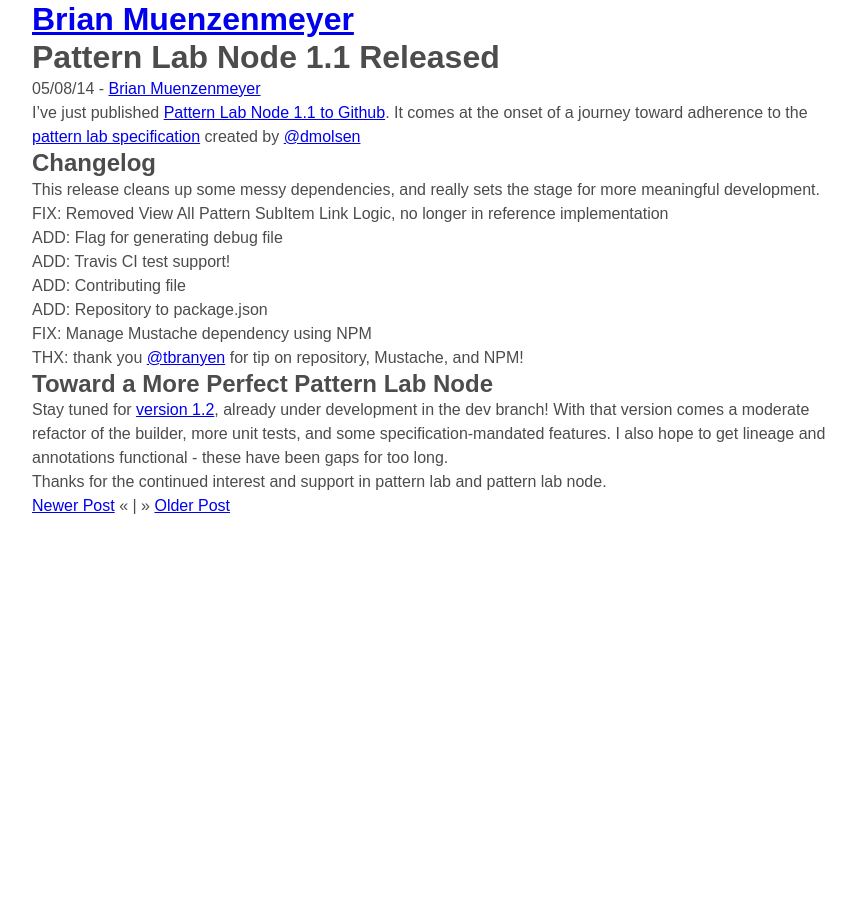
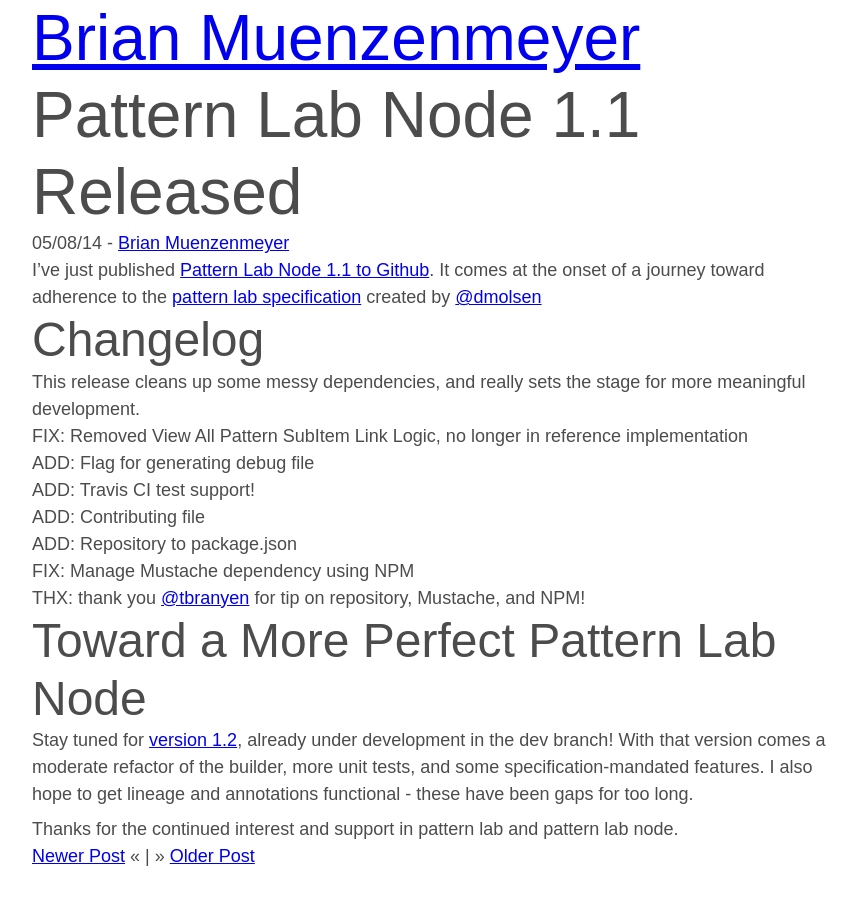
Before and after one commit to bmuenzenmeyer/bmuenzenmeyer.github.io, a Jekyll site: the page built from _posts/2014-5-8-pattern-lab-node-1-1-released.md, in a window 1280 px wide. Shown: the whole page, without its empty margins (208-1065 px from the left). Built offline with Jekyll 4.4.1, drawn with Linux system fonts in a browser that asks for light colours; comment, search, counter and statistics services are not loaded.

Commit message:
new css from patternlab

```diff
--- a/_layouts/default.html
+++ b/_layouts/default.html
@@ -20,7 +20,7 @@
       font-family:  Arial, Tahoma, sans-serif;
     }
     .wf-active body{
-      font-family: 'Lato', Arial, Tahoma, sans-serif;
+      font-family: 'PT Sans Narrow', Arial, Tahoma, sans-serif;
     }
   </style>
 </head>
--- a/css/style.css
+++ b/css/style.css
@@ -107,7 +107,7 @@
 
 body {
   background: #fff;
-  font: 16px/150% "Lato", Arial, Tahoma, sans-serif;
+  font: 18px/150% "PT Sans Narrow", Arial, Tahoma, sans-serif;
   -webkit-text-size-adjust: 100%;
   color: #4c4c4c;
 }
@@ -128,20 +128,43 @@
 /*Further Reading: http:/csswizardry.com/2012/02/pragmatic-practical-font-sizing-in-css/ */
 h1, .alpha {
   line-height: 1.2;
+  font-size: 4rem;
+  font-weight: 300;
 }
 
 h2, .beta {
   line-height: 1.2;
+  font-size: 3rem;
+  font-weight: 300;
 }
 
 h3, .gamma {
   line-height: 1.2;
+  font-size: 2.25rem;
+  font-weight: 300;
 }
 
-/* Subheadings */
-.subheading {
-  font-family: Georgia, Times, "Times New Roman", serif;
-  font-weight: normal;
+h4, .delta {
+  font-size: 1.75rem;
+  font-weight: 300;
+}
+
+h5, .epsilon {
+  font-size: 1.25rem;
+  font-weight: 300;
+}
+
+h6, .zeta {
+  font-size: 1rem;
+  font-weight: 300;
+}
+
+p {
+  line-height: 1.5em;
+}
+
+p + p {
+  margin-top: .5rem;
 }
 
 ol, ul {
@@ -227,5 +250,3 @@
   -o-transition: all 0.8s ease-in-out;
   transition: all 0.8s ease-in-out;
 }
-
-/*# sourceMappingURL=style.css.map */
```
Also changed, not shown: other parts of _layouts/default.html (+1 -1 lines).
